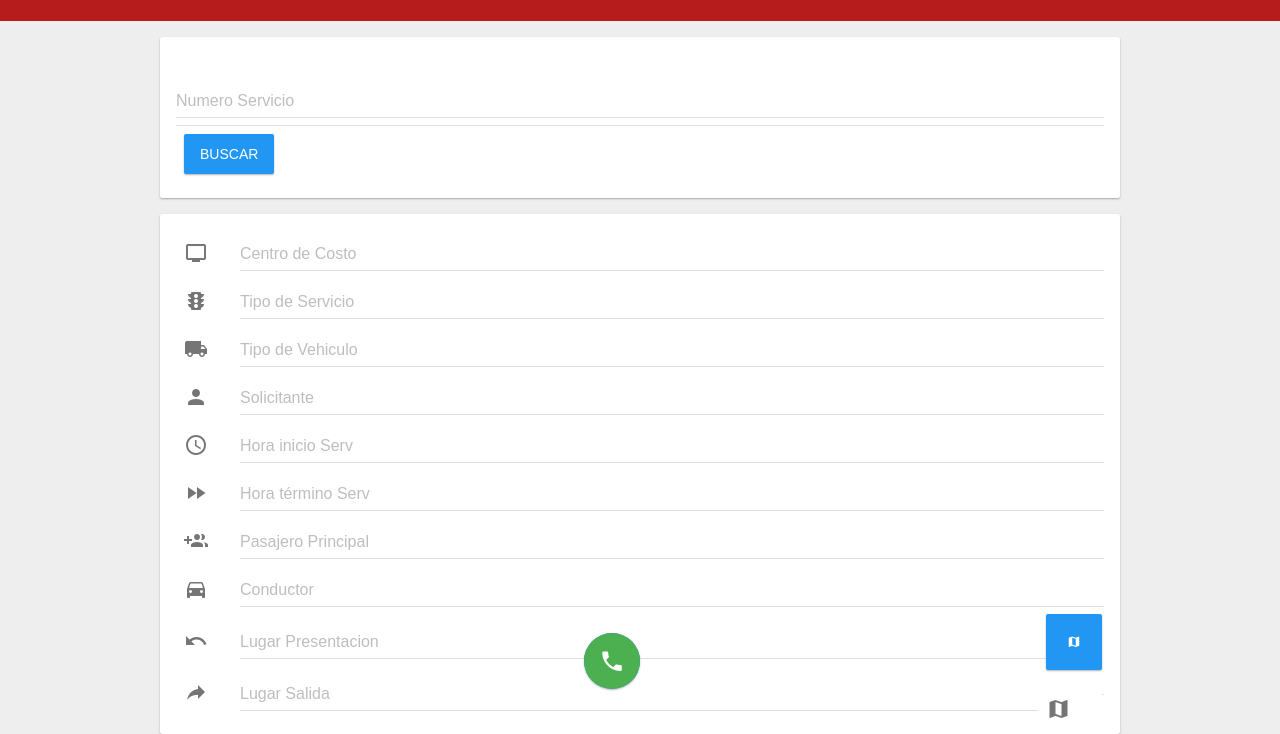
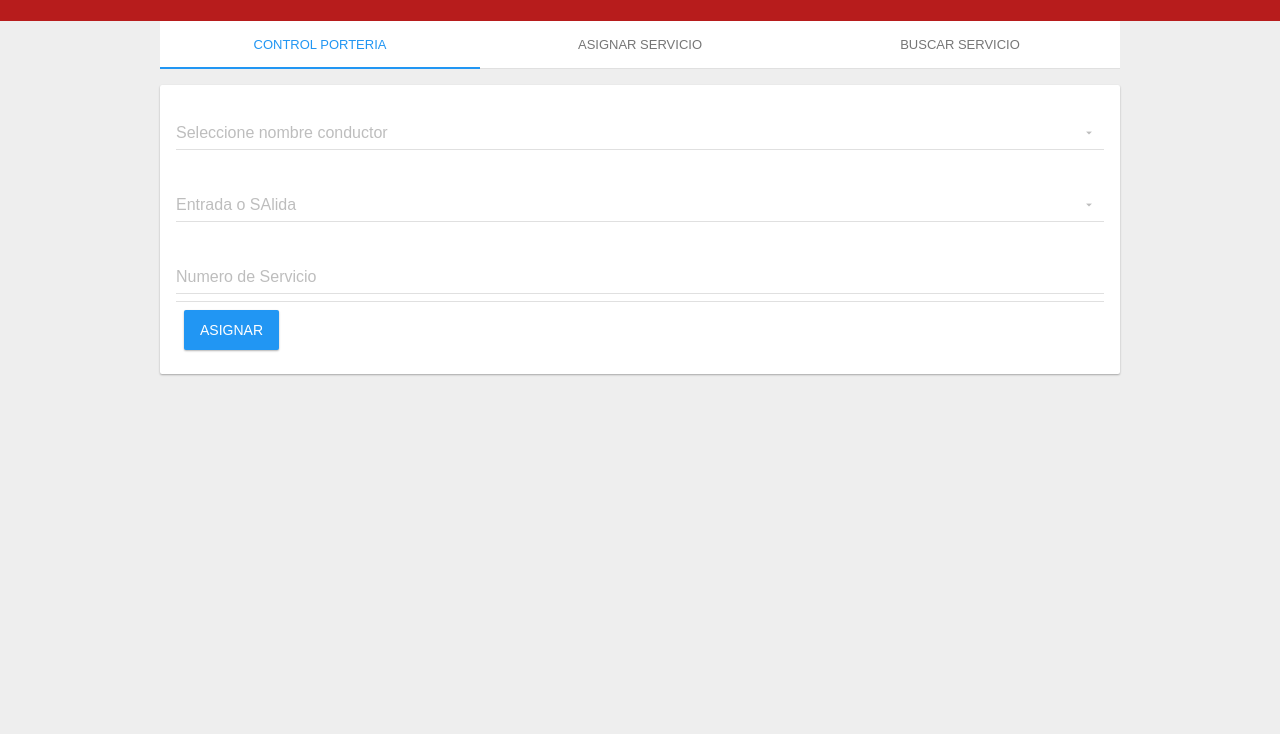
Before and after one commit to fsalazarsch/porteriateleton, a plain HTML site: page www/index.html in a window 1280 px wide. Shown: the part 87-821 px from the top of the page. After the commit the page ends 800 px from the top, so only its background shows below. Drawn offline with Linux system fonts and the light colour scheme; no server answers.

Commit message:
06-08-2016

```diff
--- a/www/js/controllers.js
+++ b/www/js/controllers.js
@@ -1,14 +1,29 @@
 angular.module("App")
 
-.controller("MainController", function($scope, $resource, $routeParams, $location, ServicioResource, LxNotificationService){
+.controller("MainController", function($scope, $resource, $routeParams, $location, ServicioResource, DriverResource, LxNotificationService){
 
 
-	//$scope.drivers = DriverResource.query();
+	$scope.driver = {
+		driver: undefined,
+		contacto: undefined,
+		};
+    $scope.drivers = DriverResource.query();
+
+	 $scope.acciones = [
+        {
+            acc: 'Entrada',
+            val: 1
+        },
+        {
+            acc: 'Salida',
+            val: 2
+        }];
+
 	$scope.title= "Login";
 	//$scope.servs = '';
 
+
 	$scope.verificar = function(){
-		//alert($scope.num_serv);
 		$scope.serv = ServicioResource.get({id: $scope.num_serv});
 	}
 
--- a/www/js/services.js
+++ b/www/js/services.js
@@ -3,3 +3,7 @@ angular.module("App")
 	return $resource("http://www.city-ex.cl/rapi2/api/servicioteleton/:id", {id: "@id"});
 
 	})
+.factory("DriverResource", function($resource){
+	return $resource("http://www.city-ex.cl/rapi2/api/driverteleton");
+
+	})
--- a/www/templates/home.html
+++ b/www/templates/home.html
@@ -1,3 +1,95 @@
+<lx-tabs>
+
+<lx-tab heading="CONTROL PORTERIA">
+
+	<form ng-submit="verificar()">
+	<div class="card top-space">
+		<div class="p+ pt0">
+
+			<lx-select  placeholder="Seleccione nombre conductor" choices="drivers" ng-model="driver.driver" id={{cont}} min-length="0" ng-change= "update()" allow-clear="true">
+            <lx-select-selected>
+                {{ $selected.nombre }}
+            </lx-select-selected>
+
+            <lx-select-choices>
+                {{ $choice.nombre }}
+            </lx-select-choices>
+			</lx-select>
+
+
+			<lx-select  placeholder="Entrada o SAlida" choices="acciones" ng-model="driver.contacto" id={{cont}} min-length="0" ng-change= "update()" allow-clear="true">
+            <lx-select-selected>
+                {{ $selected.acc }}
+            </lx-select-selected>
+
+            <lx-select-choices>
+                {{ $choice.acc }}
+            </lx-select-choices>
+			</lx-select>
+
+
+			<div flex-container ="row">
+				<div flex-item>
+					<lx-text-field label="Numero de Servicio">
+						<input type ="number" min =1 ng-model="driver.passwd">
+						</lx-text-field>
+					</div>
+				</div>
+
+			<div class="card__actions">
+				<button type="submit" class="btn btn--blue btn--l btn--raised">
+					Asignar
+					</button>
+				</div>
+
+		</div>
+	</div>
+</form>
+{{driver.driver.id_proveedor}} {{driver.contacto.val}} {{driver.passwd}}
+</lx-tab>
+
+
+<lx-tab heading="ASIGNAR SERVICIO">
+	<form ng-submit="verificar()">
+	<div class="card top-space">
+		<div class="p+ pt0">
+			<div flex-container ="row">
+
+			<lx-select  placeholder="Seleccione nombre conductor" choices="drivers" ng-model="driver.driver" id={{cont}} min-length="0" ng-change= "update()" allow-clear="true">
+            <lx-select-selected>
+                {{ $selected.Nombre }}
+            </lx-select-selected>
+
+            <lx-select-choices>
+                {{ $choice.Nombre }}
+            </lx-select-choices>
+        </lx-select>
+				</div>
+
+			<div flex-container ="row">
+				<div flex-item>
+					<lx-text-field label="Numero de Servicio">
+						<input type ="number" min =1 ng-model="driver.passwd">
+						</lx-text-field>
+					</div>
+				</div>
+
+			<div class="card__actions">
+				<button type="submit" class="btn btn--blue btn--l btn--raised">
+					Asignar
+					</button>
+				</div>
+
+		</div>
+	</div>
+</form>
+
+</lx-tab>
+
+
+	<lx-tab heading="BUSCAR SERVICIO">
+
+
 <form ng-submit="verificar()">
 	<div class="card top-space">
 		<div class="p+">
@@ -78,3 +170,5 @@
 <button class="btn btn--xl btn--blue btn--fab ng-scope" style="position: fixed; right: 50%; bottom: 3%; float: right;">
 <a href="tel:+569{{serv.celular}}"><i class="icon icon--xl icon--green icon--circled mdi mdi-phone" ></i></a>
 </button>
+
+</lx-tab>
```
